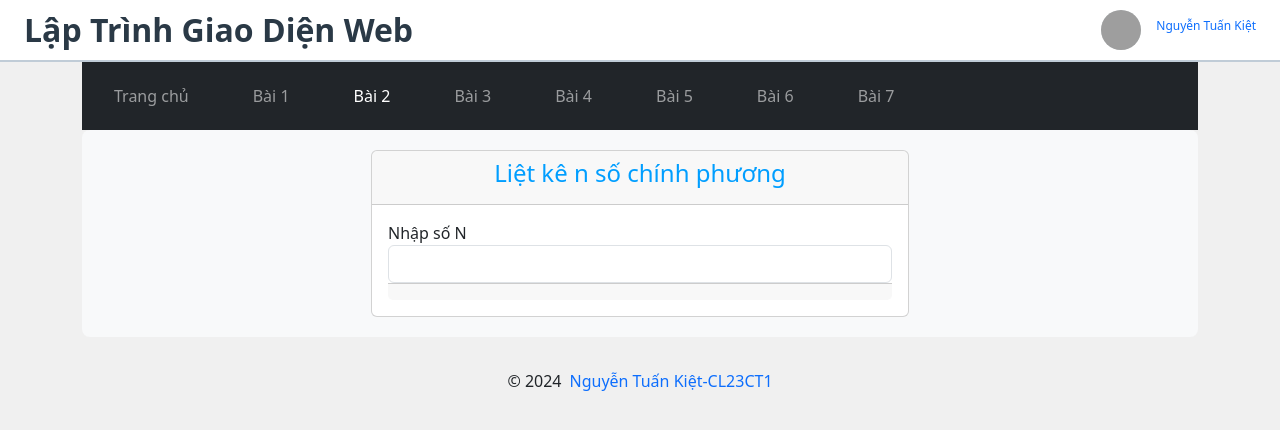
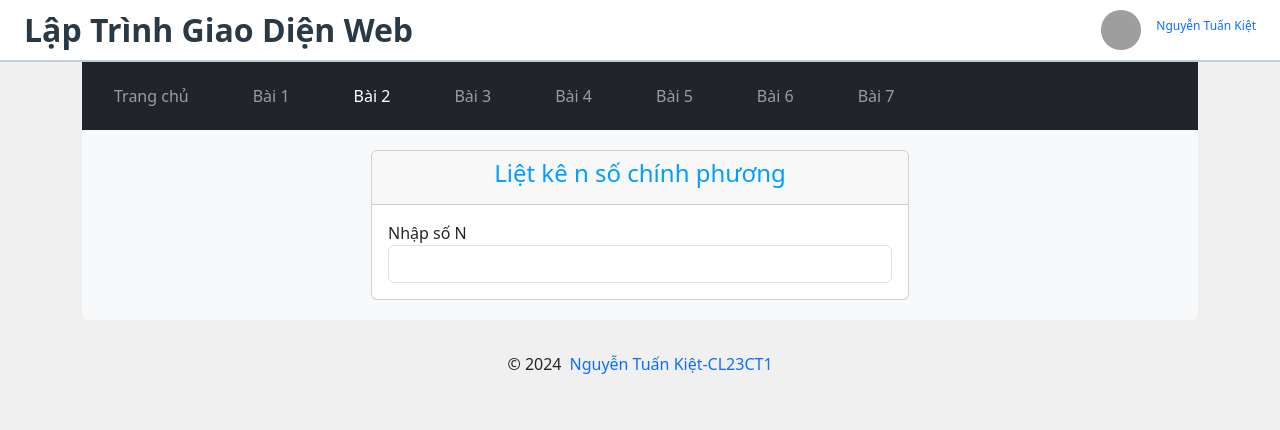
Before and after one commit to TanNhatCMS/Angular-Lab2, an Angular app: page /Lab2_2.html in a window 1280 px wide. Shown: the top 430 px of the page. Built offline with nearby package versions, Linux system fonts and the light colour scheme; grey boxes are pictures that could not be loaded.

Commit message:
Update bai2.component.html

```diff
--- a/src/app/bai2/bai2.component.html
+++ b/src/app/bai2/bai2.component.html
@@ -8,10 +8,11 @@
       <form action="" method="post">
         <div class="form-group">
           <label for="n">Nhập số N</label>
-          <input type="number" name="n" id="na" class="form-control" [(ngModel)]="N" aria-description="heldId">
+          <input type="number" name="n" id="n" class="form-control" [(ngModel)]="N" (ngModelChange)="LietKe()" aria-description="heldId">
         </div>
-        <div class="card-footer text-danger">
-          {{ LietKe() }}
+        <div *ngIf="lietke" class="card-footer text-danger">
+          Các số chính phương:<br>
+          {{ lietke }}
         </div>
       </form>
     </div>
```
